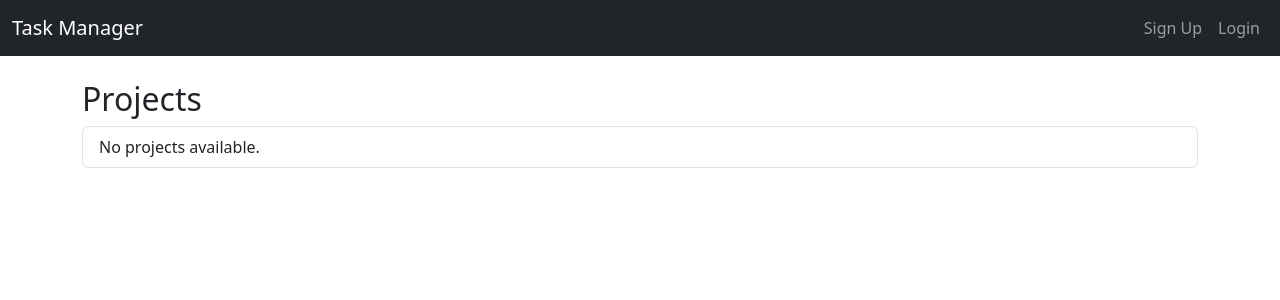
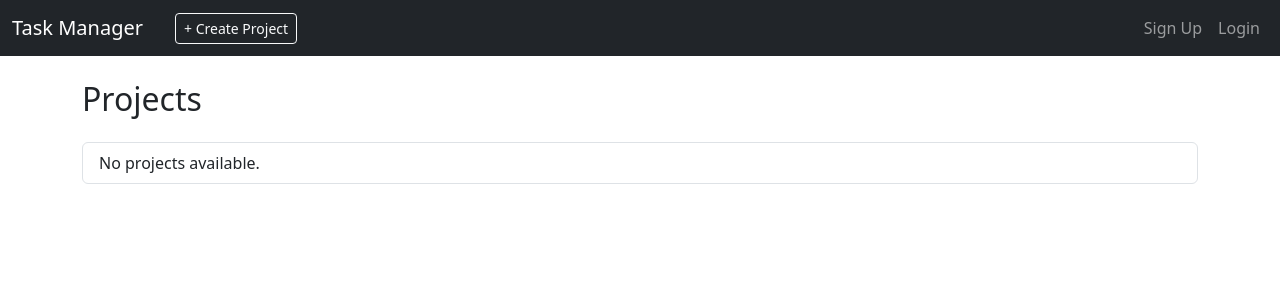
Before and after one commit to d-stegantsev/py-task-manager, a Django app: page / in a window 1280 px wide. Shown: the top 300 px of the page. Run offline with Django 5.2, Linux system fonts and the light colour scheme; data that the repository does not hold is empty.

Commit message:
add "Create project"/refactor "Create task"

```diff
--- a/config/settings.py
+++ b/config/settings.py
@@ -130,5 +130,5 @@ CRISPY_TEMPLATE_PACK = "bootstrap5"
 AUTH_USER_MODEL = "manager.Worker"
 
 LOGIN_URL = "login"
-LOGIN_REDIRECT_URL = "manager:task-list"
-LOGOUT_REDIRECT_URL = "manager:task-list"
+LOGIN_REDIRECT_URL = "/"
+LOGOUT_REDIRECT_URL = "/"
--- a/manager/forms.py
+++ b/manager/forms.py
@@ -19,7 +19,7 @@ class TaskForm(forms.ModelForm):
     class Meta:
         model = Task
         fields = [
-            "project",  # ← ДОДАЛИ
+            "project",
             "name",
             "description",
             "deadline",
--- a/manager/views.py
+++ b/manager/views.py
@@ -12,6 +12,13 @@ class ProjectListView(ListView):
     model = Project
     template_name = "manager/project_list.html"
     context_object_name = "projects"
+
+
+class ProjectCreateView(CreateView):
+    model = Project
+    fields = ["name", "description"]
+    template_name = "manager/project_form.html"
+    success_url = reverse_lazy("manager:project-list")
 
 
 class TaskListView(ListView):
@@ -68,18 +75,40 @@ class TaskCreateView(CreateView):
     model = Task
     form_class = TaskForm
     template_name = "manager/task_form.html"
-    success_url = reverse_lazy("manager:task-list")
 
     def form_valid(self, form):
+        project_id = self.kwargs["project_id"]
+        task_type = form.cleaned_data["task_type"]
+
         form.instance.created_by = self.request.user
+        form.instance.project_id = project_id
 
-        type_name = form.cleaned_data["task_type"].name
-        prefix = "".join(word[0] for word in type_name.split()).upper()
+        prefix = task_type.name[0].upper()
+        existing_numbers = Task.objects.filter(
+            project_id=project_id,
+            task_type=task_type,
+            number__startswith=prefix + "-"
+        ).values_list("number", flat=True)
 
-        count = Task.objects.filter(task_type=form.cleaned_data["task_type"]).count() + 1
-        form.instance.number = f"{prefix}-{count:03d}"
+        used_numbers = []
+        for num in existing_numbers:
+            try:
+                used_numbers.append(int(num.split("-")[1]))
+            except (IndexError, ValueError):
+                continue
+
+        next_number = max(used_numbers, default=0) + 1
+        form.instance.number = f"{prefix}-{next_number:03}"
 
         return super().form_valid(form)
+
+    def get_context_data(self, **kwargs):
+        context = super().get_context_data(**kwargs)
+        context["project"] = Project.objects.get(pk=self.kwargs["project_id"])
+        return context
+
+    def get_success_url(self):
+        return reverse("manager:task-list", kwargs={"project_id": self.kwargs["project_id"]})
 
 
 class TaskUpdateView(UpdateView):
--- a/templates/base.html
+++ b/templates/base.html
@@ -6,35 +6,7 @@
   <link href="https://cdn.jsdelivr.net/npm/bootstrap@5.3.2/dist/css/bootstrap.min.css" rel="stylesheet">
 </head>
 <body>
-<nav class="navbar navbar-expand-lg navbar-dark bg-dark mb-4">
-  <div class="container-fluid">
-    <a class="navbar-brand" href="{% url 'manager:project-list' %}">Task Manager</a>
-    <div class="collapse navbar-collapse">
-      <ul class="navbar-nav ms-auto align-items-center">
-        {% if user.is_authenticated %}
-          <li class="nav-item">
-            <span class="nav-link">Hello, {{ user.username }}</span>
-          </li>
-          <li class="nav-item">
-            <form method="post" action="{% url 'logout' %}">
-              {% csrf_token %}
-              <button type="submit" class="btn btn-link nav-link" style="padding: 0; margin: 0;">
-                Logout
-              </button>
-            </form>
-          </li>
-        {% else %}
-          <li class="nav-item">
-            <a class="nav-link" href="{% url 'signup' %}">Sign Up</a>
-          </li>
-          <li class="nav-item">
-            <a class="nav-link" href="{% url 'login' %}">Login</a>
-          </li>
-        {% endif %}
-      </ul>
-    </div>
-  </div>
-</nav>
+{% include "includes/navbar.html" %}
 
 <div class="container">
   {% block content %}
--- /dev/null
+++ b/templates/includes/navbar.html
@@ -0,0 +1,48 @@
+<nav class="navbar navbar-expand-lg navbar-dark bg-dark mb-4">
+  <div class="container-fluid">
+
+    <div class="d-flex align-items-center">
+      <a class="navbar-brand" href="{% url 'manager:project-list' %}">Task Manager</a>
+
+      {% if request.resolver_match.url_name == "project-list" %}
+        <a href="{% url 'manager:project-create' %}" class="btn btn-outline-light btn-sm ms-3">
+          + Create Project
+        </a>
+      {% endif %}
+
+      {% if project %}
+        <span class="navbar-text text-white ms-3">
+          Project: {{ project.name }}
+        </span>
+        <a href="{% url 'manager:task-create' project.id %}" class="btn btn-success btn-sm ms-3">
+          + Create Task
+        </a>
+      {% endif %}
+    </div>
+
+    <div class="collapse navbar-collapse justify-content-end">
+      <ul class="navbar-nav align-items-center">
+        {% if user.is_authenticated %}
+          <li class="nav-item">
+            <span class="nav-link">Hello, {{ user.username }}</span>
+          </li>
+          <li class="nav-item">
+            <form method="post" action="{% url 'logout' %}">
+              {% csrf_token %}
+              <button type="submit" class="btn btn-link nav-link" style="padding: 0; margin: 0;">
+                Logout
+              </button>
+            </form>
+          </li>
+        {% else %}
+          <li class="nav-item">
+            <a class="nav-link" href="{% url 'signup' %}">Sign Up</a>
+          </li>
+          <li class="nav-item">
+            <a class="nav-link" href="{% url 'login' %}">Login</a>
+          </li>
+        {% endif %}
+      </ul>
+    </div>
+  </div>
+</nav>
--- a/templates/manager/project_list.html
+++ b/templates/manager/project_list.html
@@ -1,10 +1,13 @@
 {% extends "base.html" %}
 
 {% block content %}
+  <div class="d-flex justify-content-between align-items-center mb-3">
     <h2>Projects</h2>
+  </div>
+
   <ul class="list-group">
     {% for project in projects %}
-    <li class="list-group-item d-flex justify-content-between align-items-center">
+      <li class="list-group-item">
         <a href="{% url 'manager:task-list' project.id %}">{{ project.name }}</a>
       </li>
     {% empty %}
--- a/templates/manager/task_list.html
+++ b/templates/manager/task_list.html
@@ -3,6 +3,7 @@
 
 {% block content %}
   <h2 class="mb-4">Tasks</h2>
+
 
   <div class="row">
     {% for status_key, status_label in status_choices %}
```
Lines whose indentation alone changed are shown as unchanged.
